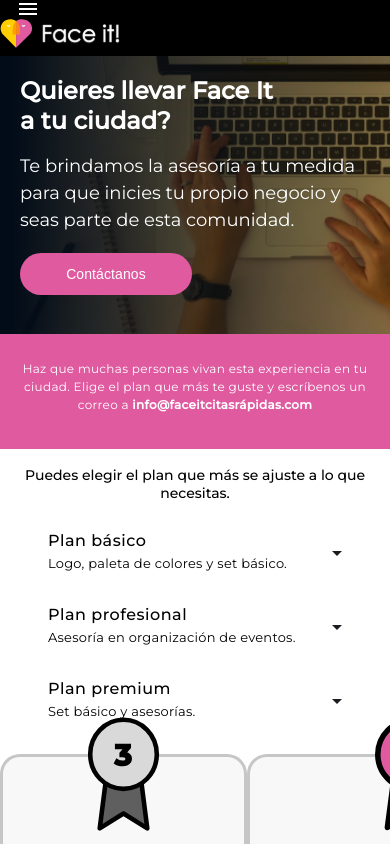
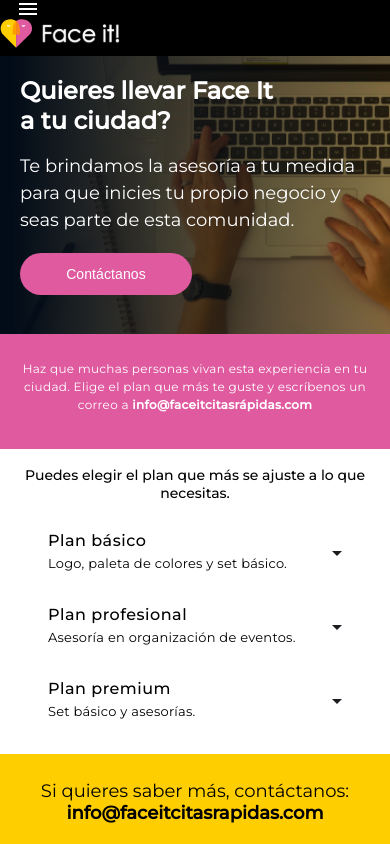
Before and after one commit to germankern/Face-It, a Next.js app: page /convenios in a window 390 px wide. Shown: the top 844 px of the page. Built offline with nearby package versions, Linux system fonts and the light colour scheme.

Commit message:
fix render mobile version

```diff
--- a/src/components/PlanesContainer/index.jsx
+++ b/src/components/PlanesContainer/index.jsx
@@ -54,7 +54,9 @@
           );
         })}
       </div>
-      <PlanesDesktop />
+      <div className={styles.desktop}>
+        <PlanesDesktop />
+      </div>
       <div className={styles.contactoMail}>
         <p>
           Si quieres saber más, contáctanos:{" "}
--- a/src/components/PlanesContainer/styles.module.css
+++ b/src/components/PlanesContainer/styles.module.css
@@ -64,14 +64,13 @@
   font-weight: 700;
 }
 
-@media screen and (min-width: 1440px) {
+@media screen and (min-width: 1250px) {
   .planesContainer {
     padding: 0px;
   }
   .desktopPlanes {
     display: none;
   }
-
   .planesContainer h2 {
     font-size: 44px;
     font-weight: 500;
@@ -83,3 +82,8 @@
     font-size: 25px;
   }
 }
+@media screen and (max-width: 1249px) {
+  .desktop {
+    display: none;
+  }
+}
```
